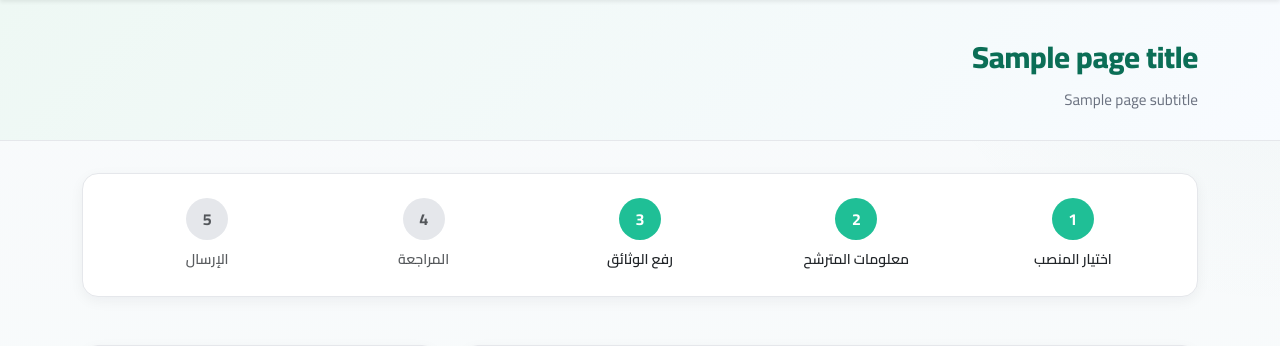
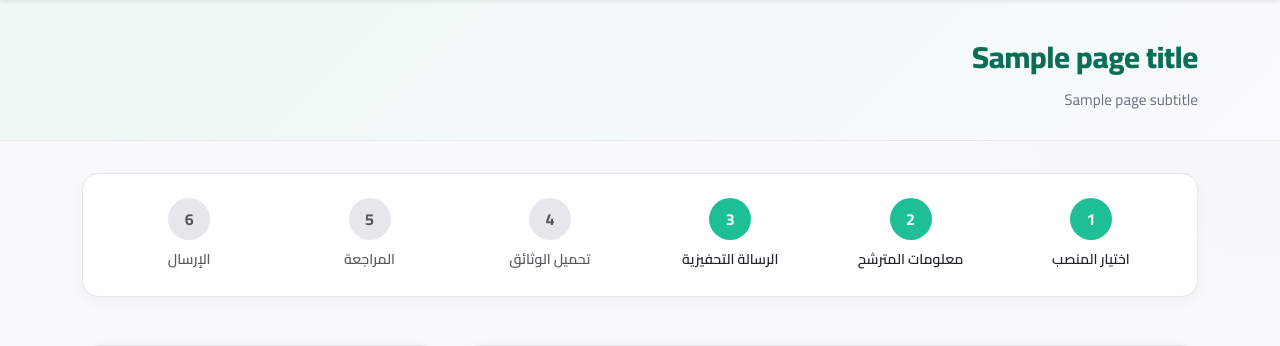
Before and after one commit to wbenelmir/career, a Django app: template templates/public/applications/motivation.html in a window 1280 px wide. Shown: the part 85-431 px from the top of the page. Run offline with Django 3.2, Linux system fonts and the light colour scheme; tables that the repository leaves empty hold one stand-in row (values such as "Sample post"); the template is opened without the code that fills it: values that come from a table or form of the project are taken from there, most other values are stand-ins (such as "Sample title", 1, 10 or a date in 2020); parts of the project's set-up code (start-up, migrations or seed data) failed here and were passed over; some libraries are stand-ins or nearby versions.

Commit message:
Clean Codes

```diff
--- a/templates/includes/applications/stepper.html
+++ b/templates/includes/applications/stepper.html
@@ -2,12 +2,13 @@
     <div class="card-body py-3 py-md-4">
         <div class="row g-3 text-center">
 
+            <!-- 1 -->
             <div class="col">
                 <div class="d-flex flex-column align-items-center gap-2">
-                    <span class="
-                        d-inline-flex align-items-center justify-content-center rounded-circle fw-bold
-                        {% if current_step >= 1 %}text-white{% else %}text-muted{% endif %}
-                    "style=" width: 42px; height: 42px; background-color: {% if current_step >= 1 %}var(--primary-color){% else %}#e5e7eb{% endif %};">
+                    <span class="d-inline-flex align-items-center justify-content-center rounded-circle fw-bold
+                        {% if current_step >= 1 %}text-white{% else %}text-muted{% endif %}"
+                        style="width: 42px; height: 42px;
+                        background-color: {% if current_step >= 1 %}var(--primary-color){% else %}#e5e7eb{% endif %};">
                         1
                     </span>
                     <div class="small fw-semibold {% if current_step >= 1 %}text-dark{% else %}text-muted{% endif %}">
@@ -16,12 +17,13 @@
                 </div>
             </div>
 
+            <!-- 2 -->
             <div class="col">
                 <div class="d-flex flex-column align-items-center gap-2">
-                    <span class="
-                        d-inline-flex align-items-center justify-content-center rounded-circle fw-bold
-                        {% if current_step >= 2 %}text-white{% else %}text-muted{% endif %}
-                    "style="width: 42px;height: 42px;background-color: {% if current_step >= 2 %}var(--primary-color){% else %}#e5e7eb{% endif %};">
+                    <span class="d-inline-flex align-items-center justify-content-center rounded-circle fw-bold
+                        {% if current_step >= 2 %}text-white{% else %}text-muted{% endif %}"
+                        style="width: 42px;height: 42px;
+                        background-color: {% if current_step >= 2 %}var(--primary-color){% else %}#e5e7eb{% endif %};">
                         2
                     </span>
                     <div class="small fw-semibold {% if current_step >= 2 %}text-dark{% else %}text-muted{% endif %}">
@@ -30,43 +32,61 @@
                 </div>
             </div>
 
+            <!-- 3 (NEW) -->
             <div class="col">
                 <div class="d-flex flex-column align-items-center gap-2">
-                    <span class="
-                        d-inline-flex align-items-center justify-content-center rounded-circle fw-bold
-                        {% if current_step >= 3 %}text-white{% else %}text-muted{% endif %}
-                    "style=" width: 42px; height: 42px; background-color: {% if current_step >= 3 %}var(--primary-color){% else %}#e5e7eb{% endif %};">
+                    <span class="d-inline-flex align-items-center justify-content-center rounded-circle fw-bold
+                        {% if current_step >= 3 %}text-white{% else %}text-muted{% endif %}"
+                        style="width: 42px; height: 42px;
+                        background-color: {% if current_step >= 3 %}var(--primary-color){% else %}#e5e7eb{% endif %};">
                         3
                     </span>
                     <div class="small fw-semibold {% if current_step >= 3 %}text-dark{% else %}text-muted{% endif %}">
-                        رفع الوثائق
+                        الرسالة التحفيزية
                     </div>
                 </div>
             </div>
 
+            <!-- 4 -->
             <div class="col">
                 <div class="d-flex flex-column align-items-center gap-2">
-                    <span class="
-                        d-inline-flex align-items-center justify-content-center rounded-circle fw-bold
-                        {% if current_step >= 4 %}text-white{% else %}text-muted{% endif %}
-                    "style="width: 42px; height: 42px; background-color: {% if current_step >= 4 %}var(--primary-color){% else %}#e5e7eb{% endif %};">
+                    <span class="d-inline-flex align-items-center justify-content-center rounded-circle fw-bold
+                        {% if current_step >= 4 %}text-white{% else %}text-muted{% endif %}"
+                        style="width: 42px; height: 42px;
+                        background-color: {% if current_step >= 4 %}var(--primary-color){% else %}#e5e7eb{% endif %};">
                         4
                     </span>
                     <div class="small fw-semibold {% if current_step >= 4 %}text-dark{% else %}text-muted{% endif %}">
+                        تحميل الوثائق
+                    </div>
+                </div>
+            </div>
+
+            <!-- 5 -->
+            <div class="col">
+                <div class="d-flex flex-column align-items-center gap-2">
+                    <span class="d-inline-flex align-items-center justify-content-center rounded-circle fw-bold
+                        {% if current_step >= 5 %}text-white{% else %}text-muted{% endif %}"
+                        style="width: 42px; height: 42px;
+                        background-color: {% if current_step >= 5 %}var(--primary-color){% else %}#e5e7eb{% endif %};">
+                        5
+                    </span>
+                    <div class="small fw-semibold {% if current_step >= 5 %}text-dark{% else %}text-muted{% endif %}">
                         المراجعة
                     </div>
                 </div>
             </div>
 
+            <!-- 6 -->
             <div class="col">
                 <div class="d-flex flex-column align-items-center gap-2">
-                    <span class="
-                        d-inline-flex align-items-center justify-content-center rounded-circle fw-bold
-                        {% if current_step >= 5 %}text-white{% else %}text-muted{% endif %}"
-                    style="width: 42px;height: 42px;background-color: {% if current_step >= 5 %}var(--primary-color){% else %}#e5e7eb{% endif %};">
-                        5
+                    <span class="d-inline-flex align-items-center justify-content-center rounded-circle fw-bold
+                        {% if current_step >= 6 %}text-white{% else %}text-muted{% endif %}"
+                        style="width: 42px;height: 42px;
+                        background-color: {% if current_step >= 6 %}var(--primary-color){% else %}#e5e7eb{% endif %};">
+                        6
                     </span>
-                    <div class="small fw-semibold {% if current_step >= 5 %}text-dark{% else %}text-muted{% endif %}">
+                    <div class="small fw-semibold {% if current_step >= 6 %}text-dark{% else %}text-muted{% endif %}">
                         الإرسال
                     </div>
                 </div>
```
